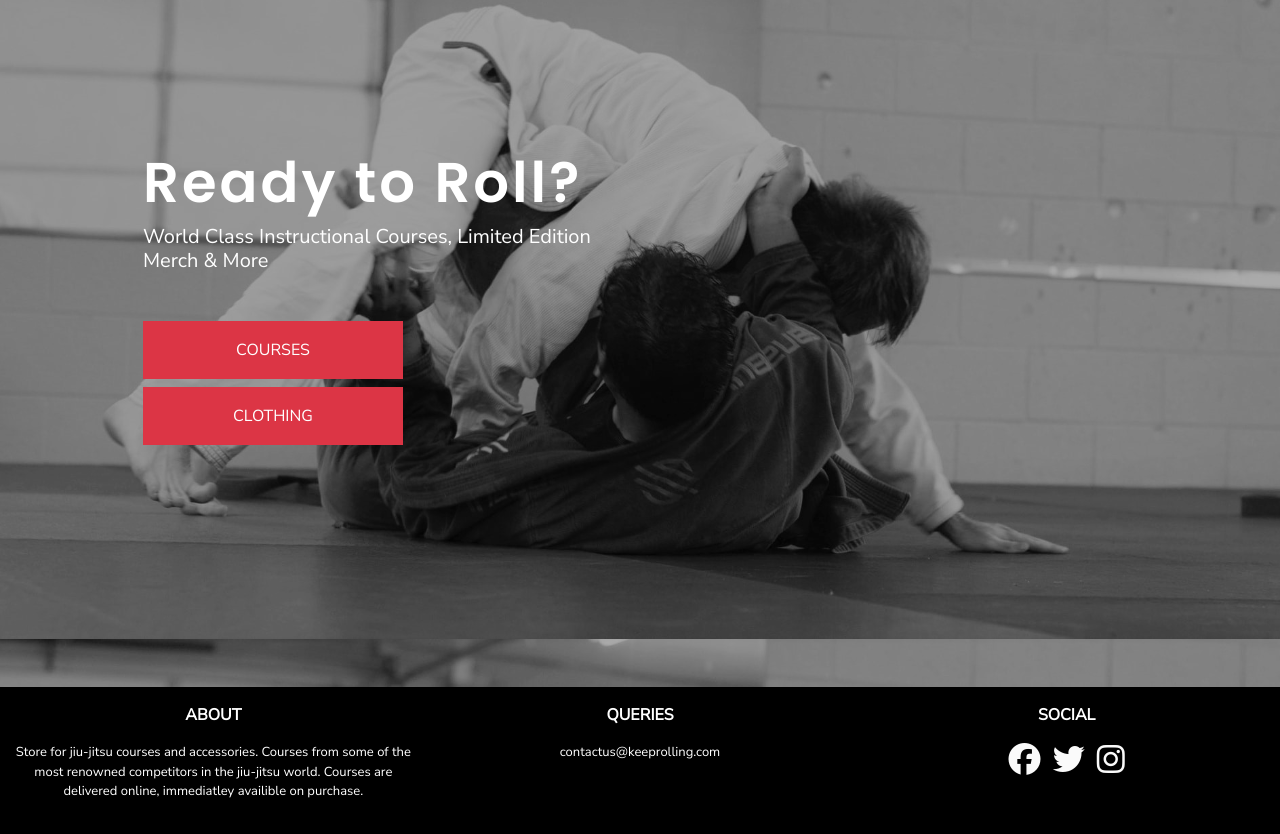
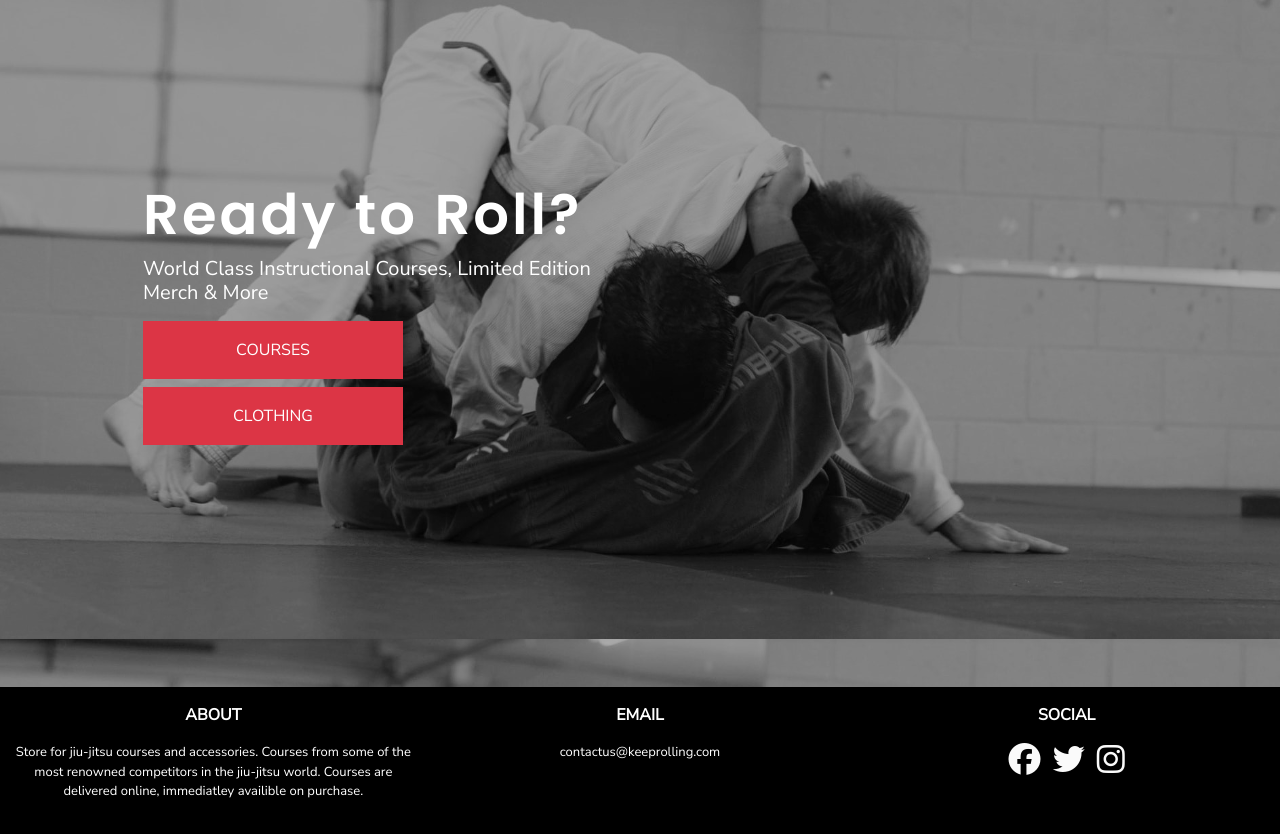
Before and after one commit to upeshp/MS4_KeepRolling, a Django app: page / in a window 1280 px wide. Shown: the part 161-995 px from the top of the page. Run offline with Django 3.2, Linux system fonts and the light colour scheme; some libraries are stand-ins or nearby versions.

Commit message:
Style: reworked margin-my on homepage hero-image buttons for reduced margin, better display on smaller screen

```diff
--- a/home/templates/home/index.html
+++ b/home/templates/home/index.html
@@ -19,7 +19,7 @@
                 <h5 class="text-white">
                     World Class Instructional Courses, Limited Edition Merch & More
                 </h5>
-                <div class="my-5">
+                <div class="my-3">
                     <h4>
                         <a href="{% url 'products' %}?category=Courses" class="shop-now-button bg-danger btn  rounded-0 text-uppercase py-3">Courses</a>
                     </h4>
@@ -60,7 +60,7 @@
                 <p class="footer-text text-white">Store for jiu-jitsu courses and accessories. Courses from some of the most renowned competitors in the jiu-jitsu world. Courses are delivered online, immediatley availible on purchase.</p>
             </div>
             <div class="col-md-4 col-sm-6 text-center mt-3 mb-3">
-                <p class="footer-header text-white text-uppercase">Queries</p>
+                <p class="footer-header text-white text-uppercase">Email</p>
                 <p class="footer-text text-white">contactus@keeprolling.com</p>
             </div>
             <div class="col-md-4 col-sm-6 text-center mt-3 mb-3">
--- a/static/css/base.css
+++ b/static/css/base.css
@@ -9,6 +9,7 @@ body {
     /* color: #555; */
     font-family: 'Nunito Sans', sans-serif;
 }
+
 
 .info-container {
     background: #fff;
--- a/templates/base.html
+++ b/templates/base.html
@@ -52,7 +52,7 @@
             <div class="col-12 col-lg-4 my-auto py-1 py-lg-0 text-center text-lg-left">
                 <a href="{% url 'home' %}" class="nav-link main-logo-link">
                     <div class="boxed">
-                    <h2 class=" text-white my-0">keep<strong>ROLLING</strong></h2>
+                    <h2 class=" text-white  my-0">keep<strong>ROLLING</strong></h2>
                     </div>
                 </a>
             </div>
```
